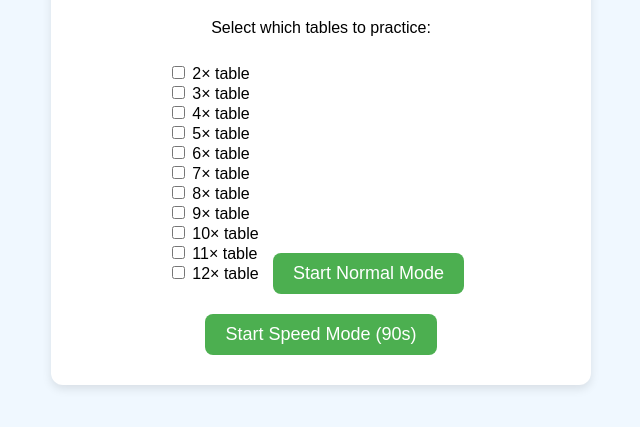
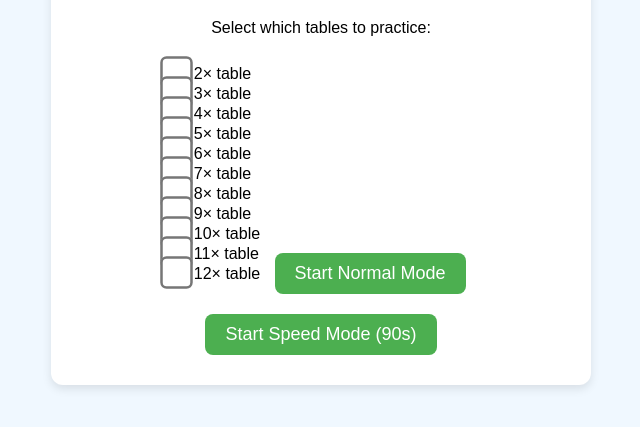
Before and after one commit to jchapell/multiplay, a plain HTML site: page index.html in a window 1280 px wide. Shown: the part 109-536 px from the top of the page, without its empty margins (319-959 px from the left). Drawn offline with Linux system fonts and the light colour scheme.

Commit message:
Update index.html

```diff
--- a/index.html
+++ b/index.html
@@ -76,6 +76,11 @@
       animation: fall 3s linear forwards;
       z-index: 1;
     }
+    input[type="checkbox"] {
+  transform: scale(2.5);   /* increase size (1.0 = default, try 1.5–2.0) */
+  margin-right: 6px;       /* add some space between box and label */
+}
+
     @keyframes fall {
       0% { transform: translateY(0) rotate(0deg); opacity: 1; }
       100% { transform: translateY(500px) rotate(720deg); opacity: 0; }
```
